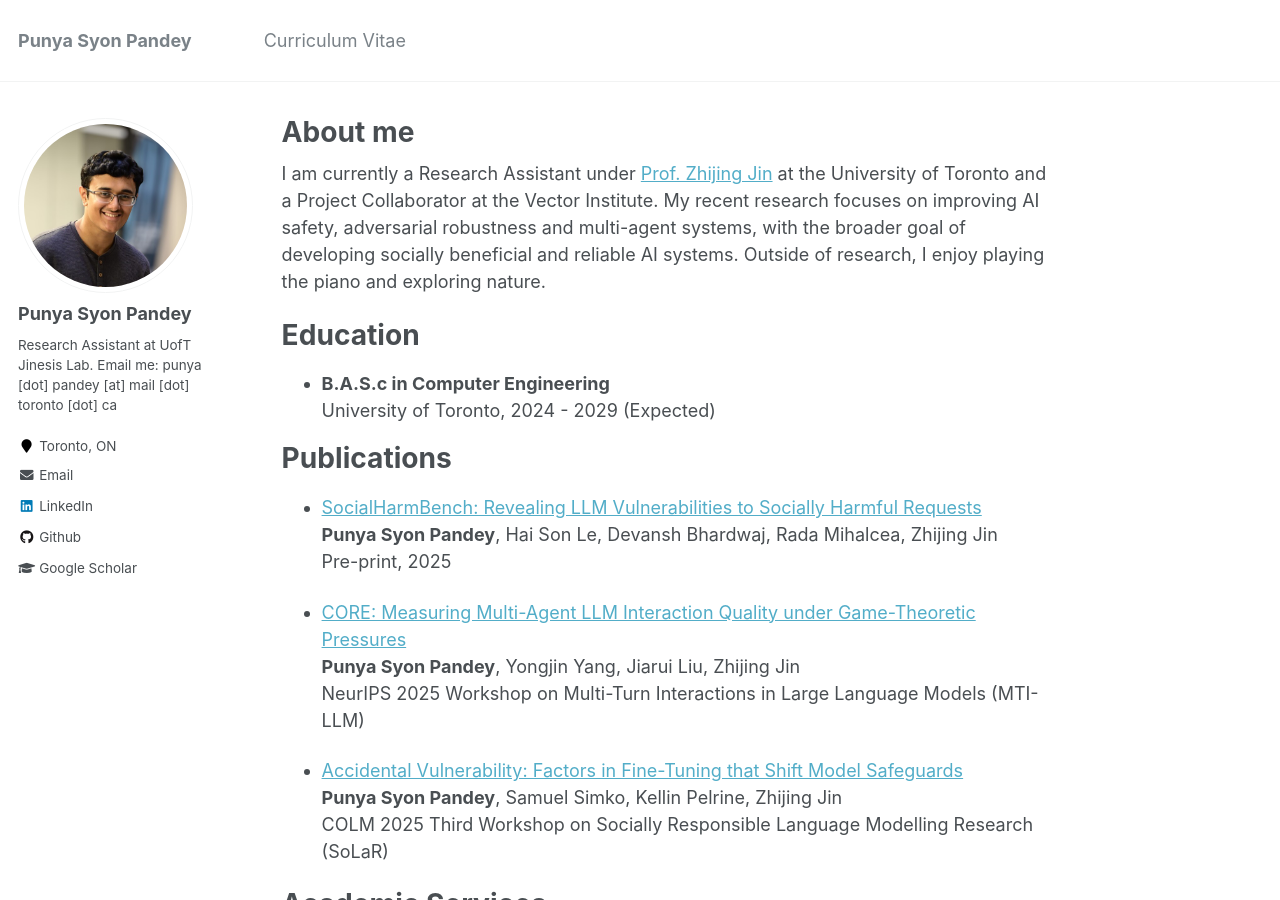
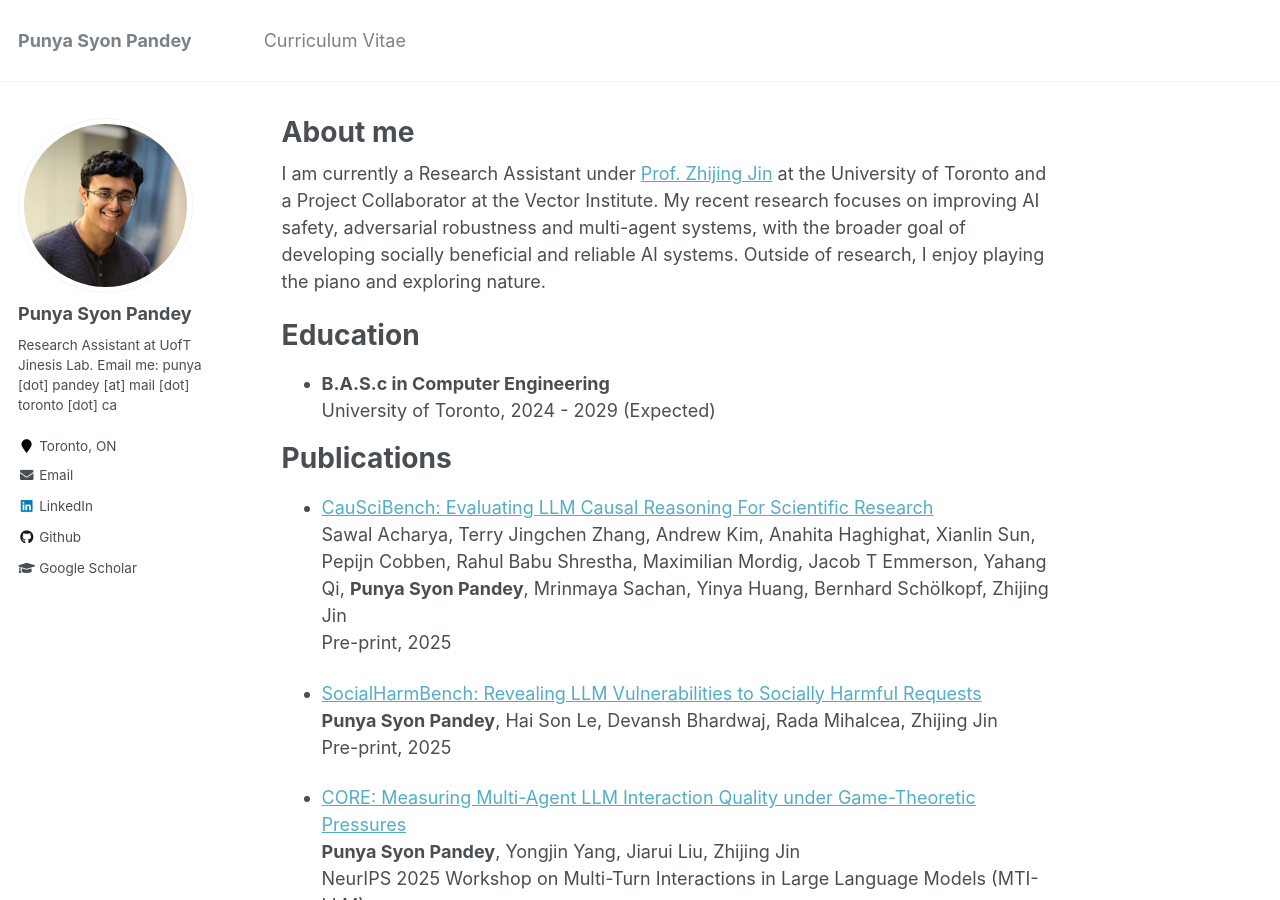
Before and after one commit to psyonp/psyonp.github.io, a Jekyll site: the page built from _pages/about.md, in a window 1280 px wide and 900 px high. Built offline with Jekyll 4.4.1, drawn with Linux system fonts in a browser that asks for light colours.

Commit message:
Update about.md

```diff
--- a/_pages/about.md
+++ b/_pages/about.md
@@ -17,6 +17,10 @@ University of Toronto, 2024 - 2029 (Expected)
 
 Publications
 ======
+* [CauSciBench: Evaluating LLM Causal Reasoning For Scientific Research](https://zhijing-jin.com/files/papers/2025_CauSciBench.pdf) <br />
+  Sawal Acharya, Terry Jingchen Zhang, Andrew Kim, Anahita Haghighat, Xianlin Sun, Pepijn Cobben, Rahul Babu Shrestha, Maximilian Mordig, Jacob T Emmerson, Yahang Qi, **Punya Syon Pandey**, Mrinmaya Sachan, Yinya Huang, Bernhard Schölkopf, Zhijing Jin <br />
+  Pre-print, 2025
+
 * [SocialHarmBench: Revealing LLM Vulnerabilities to Socially Harmful Requests](https://arxiv.org/abs/2510.04891v1) <br />
   **Punya Syon Pandey**, Hai Son Le, Devansh Bhardwaj, Rada Mihalcea, Zhijing Jin <br />
   Pre-print, 2025
```
